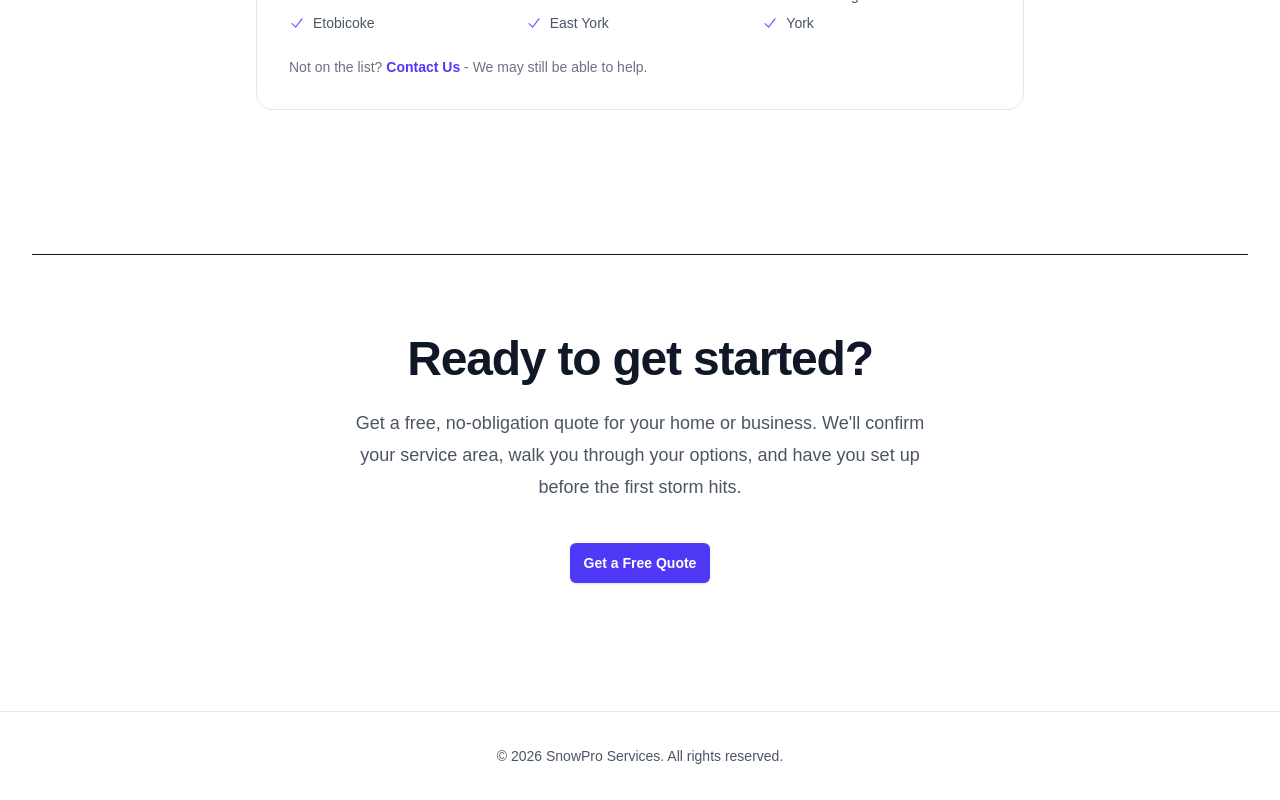
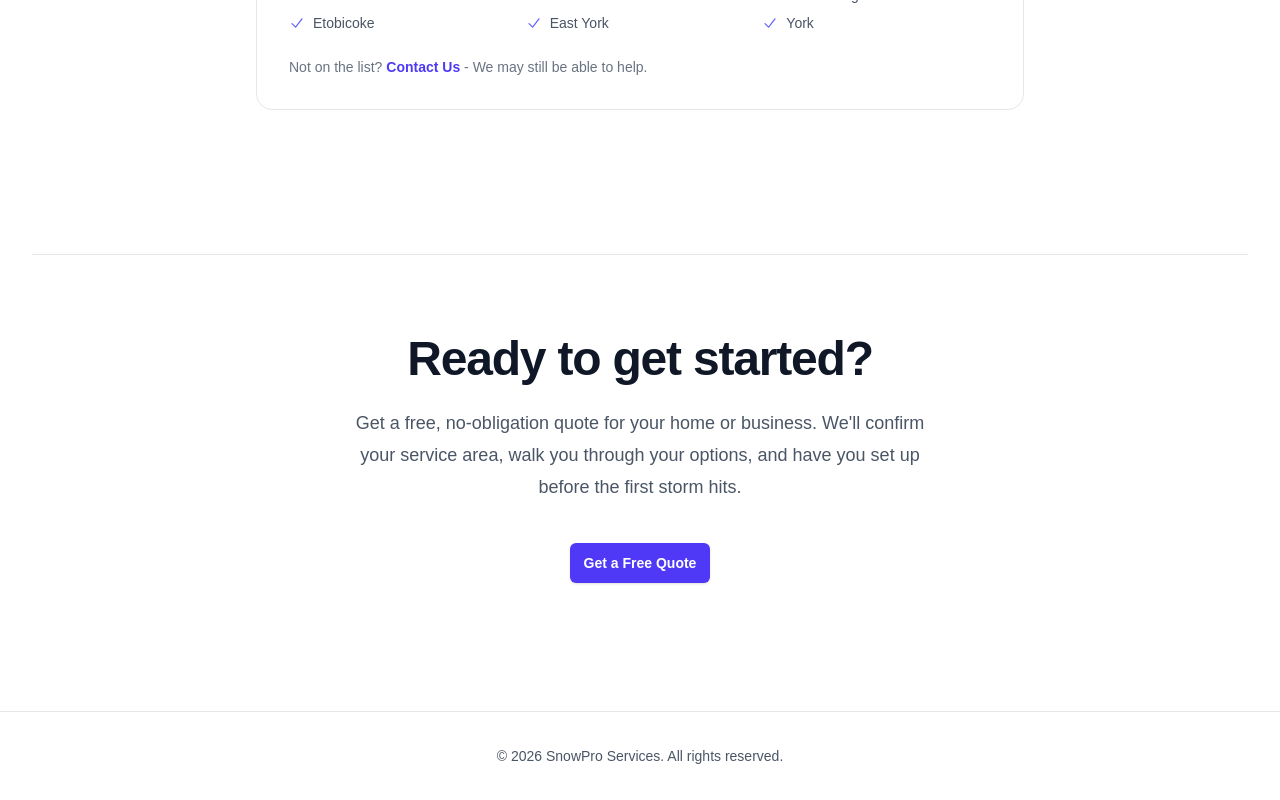
Before and after one commit to cindyorangis/snowplow, a Next.js app: page /services in a window 1280 px wide. Shown: the part 2488-3288 px from the top of the page. Built offline with nearby package versions, Linux system fonts and the light colour scheme.

Commit message:
add dockerfile and update ci/cd workflows

```diff
--- a/components/sections/CTABlock.tsx
+++ b/components/sections/CTABlock.tsx
@@ -1,7 +1,7 @@
 export default function CTABlock() {
   return (
     <div className="bg-white pt-12 dark:bg-gray-900">
-      <div className="px-6 pt-20 border-t lg:px-8">
+      <div className="px-6 pt-20 border-t border-gray-200 dark:border-gray-700 lg:px-8">
         <div className="mx-auto max-w-2xl text-center">
           <h2 className="text-balance text-4xl font-semibold tracking-tight text-gray-900 sm:text-5xl dark:text-white">
             Ready to get started?
--- a/next.config.ts
+++ b/next.config.ts
@@ -1,7 +1,7 @@
 import type { NextConfig } from 'next'
 
 const nextConfig: NextConfig = {
-  output: 'export',
+  output: 'standalone',
 }
 
 export default nextConfig
```
Also changed, not shown: 1 other file (tests, documents, lock files or other folders).
